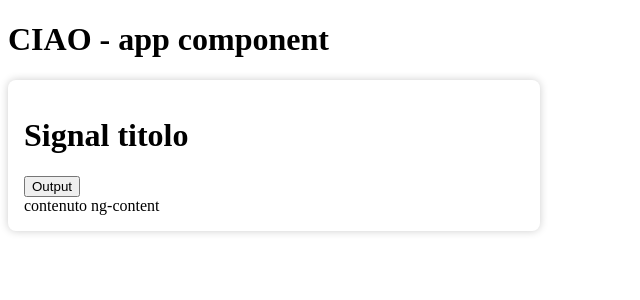
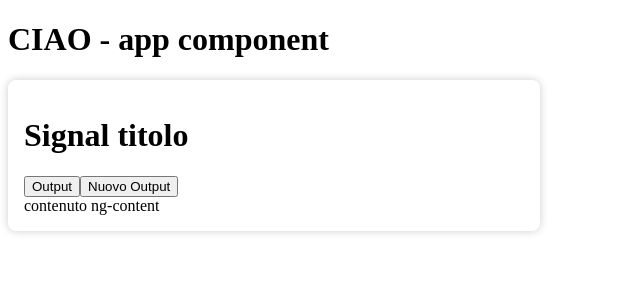
Before and after one commit to Bongiu/Angulae18_RIP, an Angular app: page / in a window 1280 px wide. Shown: the top 300 px of the page, without its empty margins (0-640 px from the left). Built offline with nearby package versions, Linux system fonts and the light colour scheme.

Commit message:
Prova output

```diff
--- a/src/app/app.component.html
+++ b/src/app/app.component.html
@@ -1,6 +1,6 @@
 
 <h1>CIAO - app component </h1>
-<app-card [titoloFiglio]="titoloPadre()" (onNameChange)="getOutput($event)">
+<app-card [titoloFiglio]="titoloPadre()" (onNameChange)="getOutput($event)" (mioOutput)="provaOutput($event)">
     <div>
         contenuto ng-content
     </div>
--- a/src/app/app.component.ts
+++ b/src/app/app.component.ts
@@ -12,9 +12,15 @@ import { CardComponent } from '../library/card/card.component';
 export class AppComponent {
   title = 'DEMO_angular18';
   titoloPadre = signal<string>("Signal titolo")
+  nuovoTitolo = 'Nuovo output'
 
   getOutput(e:boolean){
     console.log(e);
 
   }
+
+  provaOutput(g:string){
+    console.log(g)
+  }
+
 }
--- a/src/library/card/card.component.html
+++ b/src/library/card/card.component.html
@@ -3,6 +3,7 @@
     <h1>{{titoloFiglio()}}</h1>
 
     <button (click)="setNewName()">Output</button>
+    <button (click)="nuovoOut('Giulia')">Nuovo Output</button>
 
    <ng-content></ng-content>
 </div>
--- a/src/library/card/card.component.ts
+++ b/src/library/card/card.component.ts
@@ -16,4 +16,10 @@ export class CardComponent {
   setNewName() {
     this.onNameChange.emit(true);
   }
+
+  mioOutput = output<string>(); //questo è un une evento
+  //nuovoNome = 'girolamo'
+  nuovoOut(nuovoNome : string){
+    this.mioOutput.emit(nuovoNome);
+  }
 }
```
